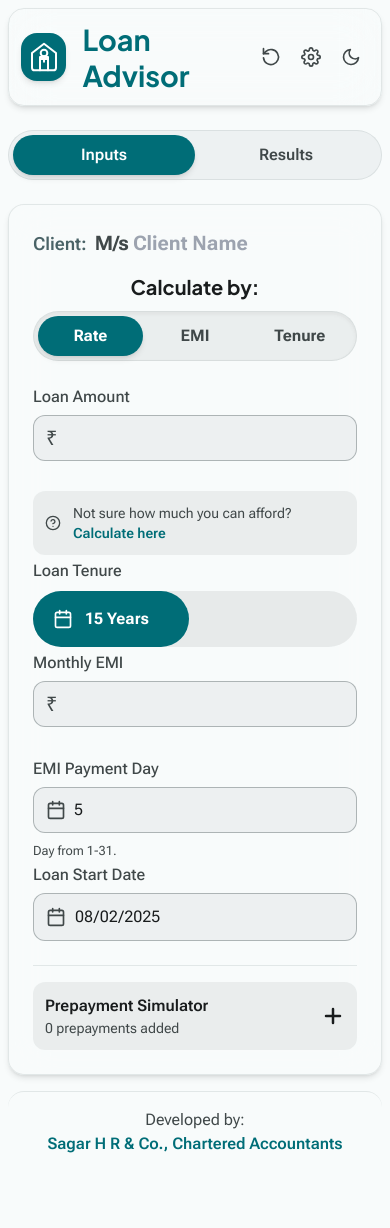
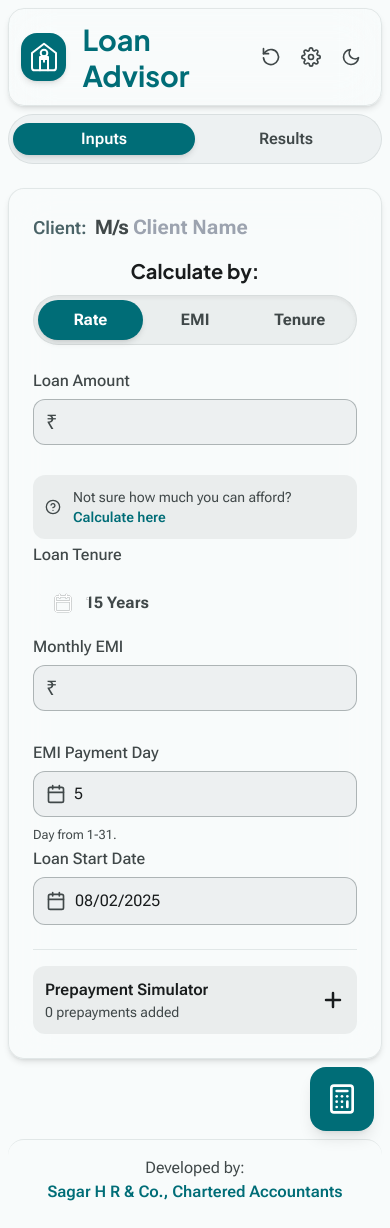
Before and after one commit to hrsagar28/loan-calculator-app, a React (Create React App) app: page / in a window 390 px wide. Before the commit the page ends 1180 px from the top, so only its background shows below. Built offline with nearby package versions, Linux system fonts and the light colour scheme.

Commit message:
fix: Results not shown in mobile view, introduce FAB button

```diff
--- a/src/App.js
+++ b/src/App.js
@@ -1,4 +1,4 @@
-import React, { useState, useEffect, useCallback } from 'react';
+import React, { useState, useEffect, useCallback, useRef, useLayoutEffect } from 'react';
 
 // Hooks
 import usePersistentState from './hooks/usePersistentState';
@@ -40,6 +40,7 @@ export default function App() {
     const [emiPaymentDay, setEmiPaymentDay] = usePersistentState('emiPaymentDay', '5');
     const [clientName, setClientName] = usePersistentState('clientName', '');
     const [prepayments, setPrepayments] = usePersistentState('loanPrepayments', []);
+    const [triggerCalc, setTriggerCalc] = useState(0);
 
     // UI State
     const [formErrors, setFormErrors] = useState({});
@@ -54,33 +55,56 @@ export default function App() {
     const [pdfStatus, setPdfStatus] = useState('idle');
     const [areScriptsReady, setAreScriptsReady] = useState(false);
 
-    // NEW: State to manage the main content view (dashboard or schedule)
-    const [mainView, setMainView] = useState('dashboard'); // 'dashboard' or 'schedule'
-    // NEW: State for mobile tab view
-    const [mobileTab, setMobileTab] = useState('inputs'); // 'inputs' or 'results'
+    const [mainView, setMainView] = useState('dashboard');
+    const [mobileTab, setMobileTab] = useState('inputs');
 
+    // Refs and state for mobile tab animation
+    const [tabSliderStyle, setTabSliderStyle] = useState({});
+    const mobileTabContainerRef = useRef(null);
+    const inputsTabRef = useRef(null);
+    const resultsTabRef = useRef(null);
 
     // Custom Hook for Calculations
     const { calculationResults, processedResult } = useLoanCalculator({
-        loanAmount, tenureYears, emi, interestRate, startDate, emiPaymentDay, calculationMode, prepayments, formErrors, appMode
+        loanAmount, tenureYears, emi, interestRate, startDate, emiPaymentDay, calculationMode, prepayments, formErrors, appMode, triggerCalc
     });
 
-    // Effect to handle the results of the calculation
+    const handleCalculate = () => {
+        setTriggerCalc(c => c + 1); // Increment to trigger recalculation in the hook
+    };
+
     useEffect(() => {
-        // This effect will run whenever processedResult changes.
-        // It's a derived state from the inputs, so it's a reliable trigger.
-        setIsLoading(true);
+        if (triggerCalc === 0) return; // Don't run on initial load
 
         if (processedResult?.data) {
-            setMobileTab('results'); // Switch to results on mobile after a successful calculation
-            setIsLoading(false);
+            setMobileTab('results');
         } else if (processedResult?.error) {
-            setMobileTab('inputs'); // Stay on inputs if there's an error
-            setIsLoading(false);
-        } else {
-             setIsLoading(false); // No result, not loading
+            showNotification(processedResult.error, 'error');
+            setMobileTab('inputs');
         }
-    }, [processedResult]);
+    }, [processedResult, triggerCalc]);
+
+
+    useLayoutEffect(() => {
+        const updateSliderPosition = () => {
+            const activeButton = mobileTab === 'inputs' ? inputsTabRef.current : resultsTabRef.current;
+            if (activeButton) {
+                setTabSliderStyle({
+                    left: `${activeButton.offsetLeft}px`,
+                    width: `${activeButton.offsetWidth}px`,
+                });
+            }
+        };
+
+        updateSliderPosition();
+        const observer = new ResizeObserver(updateSliderPosition);
+        const container = mobileTabContainerRef.current;
+        if (container) observer.observe(container);
+
+        return () => {
+            if (container) observer.unobserve(container);
+        };
+    }, [mobileTab]);
 
     useEffect(() => {
         const lightTheme = themes[themeName]?.light;
@@ -128,8 +152,8 @@ export default function App() {
             .then(() => loadScript("https://cdnjs.cloudflare.com/ajax/libs/jspdf-autotable/3.8.2/jspdf.plugin.autotable.min.js", "jspdf-autotable-lib"))
             .then(() => setAreScriptsReady(true))
             .catch(error => {
-                console.error("Failed to load external scripts:", error);
-                showNotification("Failed to load libraries for PDF generation.", "error");
+                console.error("External script loading failed:", error);
+                showNotification("Failed to load PDF libraries.", "error");
             });
     }, []);
 
@@ -274,33 +298,6 @@ export default function App() {
       handleInteractiveClick
     };
 
-    const KeyResultsPeek = () => {
-        if (!calculationResults || isLoading || processedResult?.error) return null;
-        return (
-            <div className="mt-4 p-4 bg-surface-container rounded-2xl animate-cascade-in">
-                <h3 className="text-lg font-bold text-on-surface-variant mb-2">Key Results</h3>
-                <div className="grid grid-cols-2 gap-3 text-sm">
-                    <div>
-                        <p className="text-on-surface-variant">Calculated Rate</p>
-                        <p className="font-bold text-primary text-lg">{calculationResults.calculatedRate.toFixed(2)}%</p>
-                    </div>
-                    <div>
-                        <p className="text-on-surface-variant">EMI</p>
-                        <p className="font-bold text-primary text-lg">{formatCurrency(calculationResults.calculatedEmi)}</p>
-                    </div>
-                    <div>
-                        <p className="text-on-surface-variant">Total Interest</p>
-                        <p className="font-bold text-tertiary text-lg">{formatCurrency(calculationResults.totalInterest)}</p>
-                    </div>
-                     <div>
-                        <p className="text-on-surface-variant">Tenure</p>
-                        <p className="font-bold text-on-surface text-lg">{`${Math.floor(calculationResults.monthlySchedule.length / 12)}y ${calculationResults.monthlySchedule.length % 12}m`}</p>
-                    </div>
-                </div>
-            </div>
-        )
-    }
-
     return (
         <div className={`min-h-screen transition-colors duration-300 bg-background text-on-background ${fontSizes[fontSize]} flex flex-col overflow-x-hidden`}>
             <Header
@@ -354,20 +351,16 @@ export default function App() {
                     handleInteractiveClick={handleInteractiveClick}
                 />
 
-
                 <div className="lg:hidden w-full flex-shrink-0 p-1 bg-surface-container rounded-full border border-outline-variant">
-                    <div className="flex relative">
+                    <div ref={mobileTabContainerRef} className="flex relative">
                          <div
-                            className="absolute top-0 bottom-0 bg-primary rounded-full shadow-md transition-all duration-500 ease-expressive"
-                            style={{
-                                left: mobileTab === 'inputs' ? '0%' : '50%',
-                                width: '50%',
-                            }}
+                            className="absolute top-1 bottom-1 bg-primary rounded-full shadow-md transition-all duration-500 ease-spring"
+                            style={tabSliderStyle}
                         />
-                        <button onClick={handleInteractiveClick(() => setMobileTab('inputs'))} className="relative w-1/2 py-2 font-semibold rounded-full z-10 transition-colors duration-300">
+                        <button ref={inputsTabRef} onClick={handleInteractiveClick(() => setMobileTab('inputs'))} className="relative w-1/2 py-2 font-semibold rounded-full z-10 transition-colors duration-300">
                             <span className={mobileTab === 'inputs' ? 'text-on-primary' : 'text-on-surface-variant'}>Inputs</span>
                         </button>
-                        <button onClick={handleInteractiveClick(() => setMobileTab('results'))} className="relative w-1/2 py-2 font-semibold rounded-full z-10 transition-colors duration-300">
+                        <button ref={resultsTabRef} onClick={handleInteractiveClick(() => setMobileTab('results'))} className="relative w-1/2 py-2 font-semibold rounded-full z-10 transition-colors duration-300">
                              <span className={mobileTab === 'results' ? 'text-on-primary' : 'text-on-surface-variant'}>Results</span>
                         </button>
                     </div>
@@ -375,9 +368,6 @@ export default function App() {
 
                 <div className={`lg:w-1/3 lg:max-w-md flex-shrink-0 ${mobileTab === 'inputs' ? 'block' : 'hidden'} lg:block`}>
                     <ControlSidebar {...controlSidebarProps} />
-                    <div className="lg:hidden">
-                        <KeyResultsPeek />
-                    </div>
                 </div>
 
                 <div className={`flex-grow min-w-0 ${mobileTab === 'results' ? 'block' : 'hidden'} lg:block`}>
@@ -410,6 +400,17 @@ export default function App() {
                 </div>
             </main>
 
+            {mobileTab === 'inputs' && (
+                <div className="sticky bottom-4 right-4 self-end mr-4 lg:hidden">
+                    <button
+                        onClick={handleCalculate}
+                        className="w-16 h-16 rounded-2xl bg-primary text-on-primary shadow-lg flex items-center justify-center transform active:scale-90 transition-transform duration-200 ease-expressive"
+                    >
+                        <icons.Calculator className="w-8 h-8"/>
+                    </button>
+                </div>
+            )}
+
             <Footer />
 
             <Snackbar message={notification.message} type={notification.type} onDismiss={() => setNotification({ message: '', type: 'success' })} />
--- a/src/components/common/ExpressiveSlider.js
+++ b/src/components/common/ExpressiveSlider.js
@@ -6,6 +6,7 @@ const ExpressiveSlider = ({ min, max, step, value, onChange, disabled, icon: Ico
     const [isDragging, setIsDragging] = useState(false);
     const touchStartRef = useRef({ x: 0, y: 0 });
     const Icon = icons[IconComponent];
+
     const getPercentage = useCallback((current) => ((current - min) / (max - min)) * 100, [min, max]);
 
     const handleInteraction = useCallback((e) => {
@@ -25,28 +26,21 @@ const ExpressiveSlider = ({ min, max, step, value, onChange, disabled, icon: Ico
     const handleTouchStart = (e) => {
         if (disabled) return;
         touchStartRef.current = { x: e.touches[0].clientX, y: e.touches[0].clientY };
-        // Don't set isDragging to true yet
     };
 
     const handleTouchMove = (e) => {
         if (disabled) return;
 
-        // Only start dragging if it's the first move event and the gesture is primarily horizontal
         if (!isDragging) {
             const deltaX = Math.abs(e.touches[0].clientX - touchStartRef.current.x);
             const deltaY = Math.abs(e.touches[0].clientY - touchStartRef.current.y);
 
-            // If vertical scroll is more significant, do nothing.
-            if (deltaY > deltaX) {
-                return;
-            }
+            if (deltaY > deltaX) return;
 
-            // If horizontal movement is significant, start dragging.
             handleInteractiveClick()();
             setIsDragging(true);
         }
 
-        // If we are dragging, prevent default scroll and handle interaction
         if (isDragging) {
             e.preventDefault();
             handleInteraction(e);
@@ -54,11 +48,8 @@ const ExpressiveSlider = ({ min, max, step, value, onChange, disabled, icon: Ico
     };
 
     const handleTouchEnd = () => {
-        if (isDragging) {
-            setIsDragging(false);
-        }
+        if (isDragging) setIsDragging(false);
     };
-
 
     const handleMouseDown = (e) => {
         if (disabled) return;
@@ -84,11 +75,9 @@ const ExpressiveSlider = ({ min, max, step, value, onChange, disabled, icon: Ico
     const handleKeyDown = (e) => {
         if (disabled) return;
         let newValue = value;
-        if (e.key === 'ArrowRight' || e.key === 'ArrowUp') {
-            newValue = Math.min(max, value + step);
-        } else if (e.key === 'ArrowLeft' || e.key === 'ArrowDown') {
-            newValue = Math.max(min, value - step);
-        }
+        if (e.key === 'ArrowRight' || e.key === 'ArrowUp') newValue = Math.min(max, value + step);
+        else if (e.key === 'ArrowLeft' || e.key === 'ArrowDown') newValue = Math.max(min, value - step);
+
         if (newValue !== value) {
             if (navigator.vibrate) navigator.vibrate(3);
             onChange(newValue);
@@ -96,12 +85,15 @@ const ExpressiveSlider = ({ min, max, step, value, onChange, disabled, icon: Ico
     };
 
     const percentage = getPercentage(value);
+    const backgroundStyle = {
+        background: `linear-gradient(to right, var(--color-primary) ${percentage}%, var(--color-surface-container-highest) ${percentage}%)`,
+        transition: isDragging ? 'none' : 'background 150ms ease-out',
+    };
 
     return (
         <div>
-            <label htmlFor="tenure-slider" className="block font-medium mb-2 text-on-surface-variant">Loan Tenure</label>
+            <label className="block font-medium mb-2 text-on-surface-variant">Loan Tenure</label>
             <div
-                id="tenure-slider"
                 ref={sliderRef}
                 onMouseDown={handleMouseDown}
                 onTouchStart={handleTouchStart}
@@ -115,25 +107,25 @@ const ExpressiveSlider = ({ min, max, step, value, onChange, disabled, icon: Ico
                 aria-valuenow={value}
                 aria-valuetext={`${value} years`}
                 aria-label="Loan Tenure"
-                className={`relative w-full h-14 flex items-center rounded-full bg-surface-container-highest cursor-pointer select-none touch-pan-y ${disabled ? 'opacity-50 cursor-not-allowed' : ''} focus:outline-none focus:ring-2 focus:ring-primary focus:ring-offset-2 focus:ring-offset-background`}
+                style={backgroundStyle}
+                className={`relative w-full h-14 flex items-center rounded-full cursor-pointer select-none touch-pan-y ${disabled ? 'opacity-50 cursor-not-allowed' : ''} focus:outline-none focus:ring-2 focus:ring-primary focus:ring-offset-2 focus:ring-offset-background`}
             >
-                <div className="flex items-center gap-3 pl-5 text-on-surface-variant w-full">
+                <div
+                    className="absolute top-0 left-0 h-full flex items-center gap-3 pl-5 text-on-primary pointer-events-none"
+                    style={{ clipPath: `inset(0 ${100 - percentage}% 0 0)` }}
+                >
                     {Icon && <Icon />}
-                    <span className="font-bold">{value} Years</span>
+                    <span className="font-bold flex-shrink-0 whitespace-nowrap">{value} Years</span>
                 </div>
+                <div className="flex items-center gap-3 pl-5 text-on-surface-variant pointer-events-none">
+                    {Icon && <Icon />}
+                    <span className="font-bold flex-shrink-0 whitespace-nowrap">{value} Years</span>
+                </div>
+
                 <div
-                    className="absolute top-0 left-0 h-full rounded-full bg-primary flex items-center overflow-hidden"
-                    style={{ width: `${percentage}%`, transition: isDragging ? 'none' : 'width 150ms ease-out' }}
-                >
-                    <div className="flex items-center gap-3 pl-5 text-on-primary flex-shrink-0 whitespace-nowrap">
-                        {Icon && <Icon />}
-                        <span className="font-bold">{value} Years</span>
-                    </div>
-                </div>
-                <div
-                    className="absolute top-0 h-full w-1 bg-on-primary transition-transform duration-300 ease-spring"
+                    className="absolute top-0 h-full w-1 bg-on-primary/50 transition-transform duration-300 ease-spring"
                     style={{
-                        left: `calc(${percentage}% - 2px)`,
+                        left: `${percentage}%`,
                         transform: `translateX(-50%) scaleY(${isDragging ? 1.2 : 1})`,
                         display: percentage > 1 && percentage < 99 ? 'block' : 'none'
                     }}
--- a/src/components/layout/Header.js
+++ b/src/components/layout/Header.js
@@ -17,6 +17,8 @@ const Header = ({
 
     useEffect(() => {
         const handleScroll = () => {
+            // Only hide header on mobile (screens smaller than lg breakpoint: 1024px)
+            if (window.innerWidth < 1024) {
                 const currentScrollY = window.scrollY;
                 if (currentScrollY > lastScrollY && currentScrollY > 100) {
                     setHeaderVisible(false);
@@ -24,23 +26,37 @@ const Header = ({
                     setHeaderVisible(true);
                 }
                 setLastScrollY(currentScrollY);
+            } else {
+                // Always show header on larger screens
+                setHeaderVisible(true);
+            }
         };
 
         window.addEventListener('scroll', handleScroll, { passive: true });
-        return () => window.removeEventListener('scroll', handleScroll);
+        window.addEventListener('resize', handleScroll, { passive: true });
+
+        return () => {
+            window.removeEventListener('scroll', handleScroll);
+            window.removeEventListener('resize', handleScroll);
+        };
     }, [lastScrollY]);
 
     return (
-        <header className={`sticky top-0 z-30 p-2 md:p-4 mb-4 no-print transition-transform duration-300 ease-in-out ${headerVisible ? 'translate-y-0' : '-translate-y-full'}`}>
+        <header className={`sticky top-0 z-30 p-2 md:p-4 no-print transition-transform duration-300 ease-in-out ${headerVisible ? 'translate-y-0' : '-translate-y-full'}`}>
             <div className="max-w-8xl mx-auto p-3 lg:p-4 rounded-2xl flex items-center justify-between bg-surface/80 border-glass glass-effect shadow-glass">
 
                 <div className="flex items-center gap-4">
                     <div className="w-12 h-12 rounded-2xl flex items-center justify-center bg-primary text-on-primary shadow-md">
                         <icons.LoanLogo className="w-8 h-8" />
                     </div>
-                    <h1 className="text-[1.8em] md:text-[2.2em] font-bold text-primary font-display leading-tight">
+                    <div>
+                        <h1 className="text-[1.8em] md:text-[2.2em] font-bold text-primary font-display leading-tight hidden sm:block">
+                           Loan Advisory Tool
+                        </h1>
+                         <h1 className="text-[1.8em] md:text-[2.2em] font-bold text-primary font-display leading-tight sm:hidden">
                            Loan Advisor
                         </h1>
+                    </div>
                 </div>
 
                 <div className="flex items-center gap-1 md:gap-2 text-on-surface-variant">
--- a/src/constants/icons.js
+++ b/src/constants/icons.js
@@ -25,4 +25,5 @@ export const icons = {
     TrendingUp: (props) => <svg {...props} xmlns="http://www.w3.org/2000/svg" width="24" height="24" viewBox="0 0 24 24" fill="none" stroke="currentColor" strokeWidth="2" strokeLinecap="round" strokeLinejoin="round"><polyline points="23 6 13.5 15.5 8.5 10.5 1 18"></polyline><polyline points="17 6 23 6 23 12"></polyline></svg>,
     RotateCcw: (props) => <svg {...props} xmlns="http://www.w3.org/2000/svg" width="24" height="24" viewBox="0 0 24 24" fill="none" stroke="currentColor" strokeWidth="2" strokeLinecap="round" strokeLinejoin="round"><path d="M3 2v6h6"/><path d="M3 13a9 9 0 1 0 3-7.7L3 8"/></svg>,
     Edit: (props) => <svg {...props} xmlns="http://www.w3.org/2000/svg" width="20" height="20" viewBox="0 0 24 24" fill="none" stroke="currentColor" strokeWidth="2" strokeLinecap="round" strokeLinejoin="round"><path d="M11 4H4a2 2 0 0 0-2 2v14a2 2 0 0 0 2 2h14a2 2 0 0 0 2-2v-7"></path><path d="M18.5 2.5a2.121 2.121 0 0 1 3 3L12 15l-4 1 1-4 9.5-9.5z"></path></svg>,
+    Calculator: (props) => <svg {...props} xmlns="http://www.w3.org/2000/svg" width="24" height="24" viewBox="0 0 24 24" fill="none" stroke="currentColor" strokeWidth="2" strokeLinecap="round" strokeLinejoin="round"><rect x="4" y="2" width="16" height="20" rx="2" ry="2"></rect><line x1="8" y1="6" x2="16" y2="6"></line><line x1="16" y1="14" x2="16" y2="18"></line><g><line x1="8" y1="10" x2="8" y2="10"></line><line x1="12" y1="10" x2="12" y2="10"></line><line x1="16" y1="10" x2="16" y2="10"></line><line x1="8" y1="14" x2="8" y2="14"></line><line x1="12" y1="14" x2="12" y2="14"></line><line x1="8" y1="18" x2="8" y2="18"></line><line x1="12" y1="18" x2="12" y2="18"></line></g></svg>,
 };
```
Lines whose indentation alone changed are shown as unchanged.
